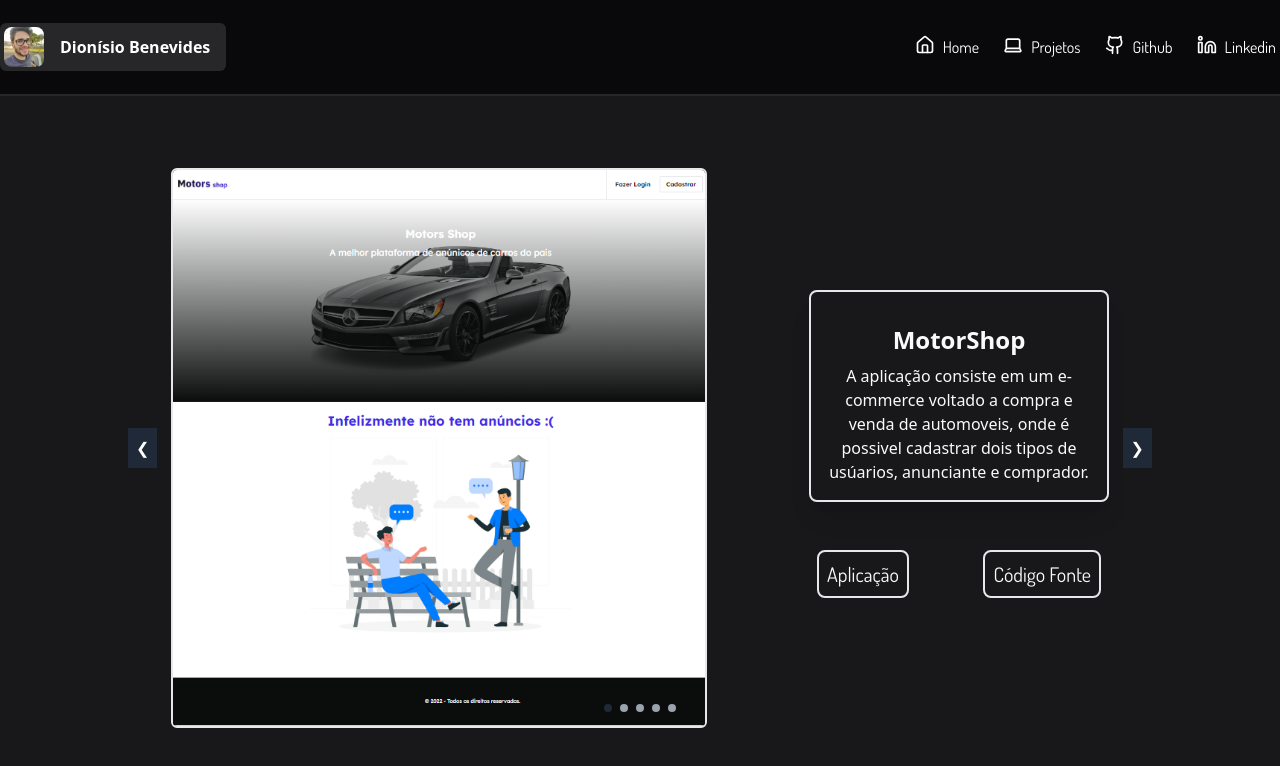
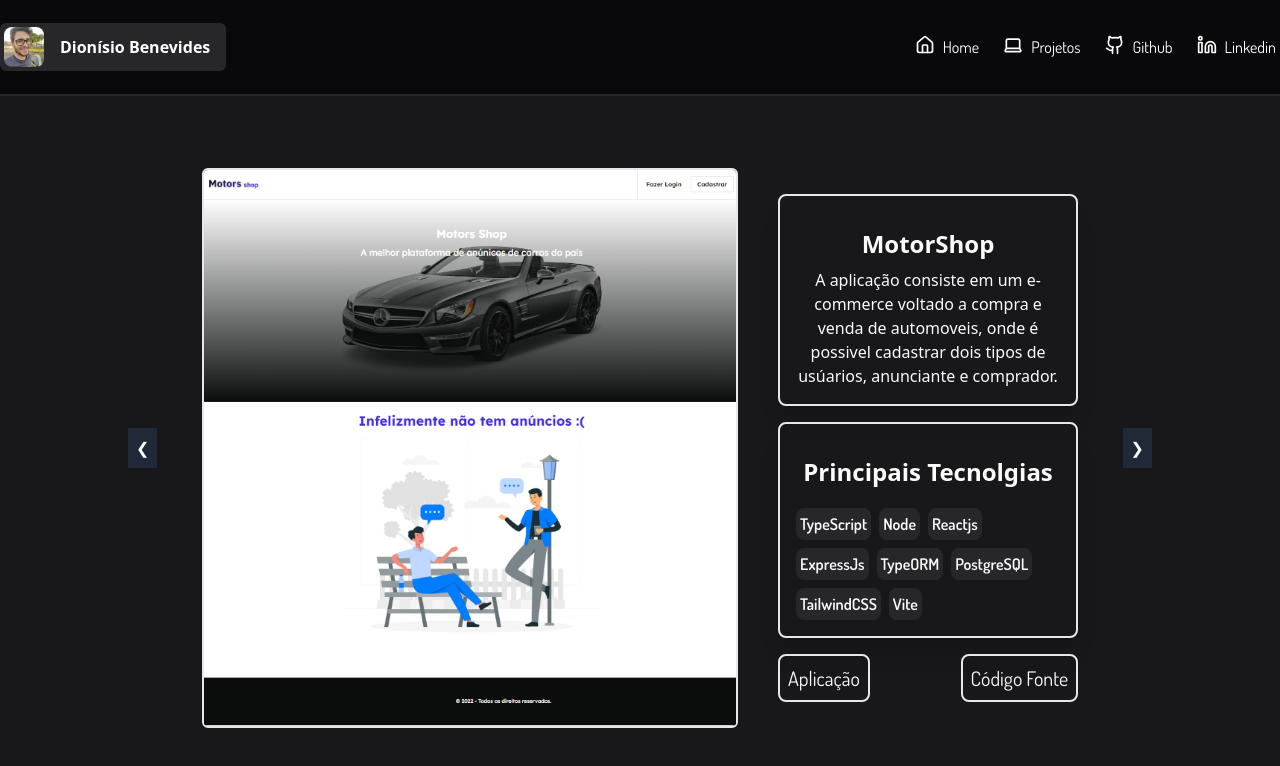
Before and after one commit to dbnvides/new-portfolio, a React (Vite) app: page / in a window 1280 px wide. Both pictures are taken after a click on the button "Projetos". Shown: the top 766 px of the page. Built offline with nearby package versions, Linux system fonts and the light colour scheme.

Commit message:
adding page projects

```diff
--- a/src/components/projetos.tsx
+++ b/src/components/projetos.tsx
@@ -15,6 +15,19 @@ export const Projetos = () => {
       name: 'MotorShop',
       descricao:
         'A aplicação consiste em um e-commerce voltado a compra e venda de automoveis, onde é possivel cadastrar dois tipos de usúarios, anunciante e comprador.',
+      repositorio:
+        'https://github.com/dbnvides/frontend-ecommerce-cars?tab=readme-ov-file',
+      deploy: 'https://frontend-ecommerce-cars.vercel.app/',
+      tecnologias: [
+        'TypeScript',
+        'Node',
+        'Reactjs',
+        'ExpressJs',
+        'TypeORM',
+        'PostgreSQL',
+        'TailwindCSS',
+        'Vite',
+      ],
     },
     {
       id: 2,
@@ -22,6 +35,15 @@ export const Projetos = () => {
       name: 'Junior Jobs',
       descricao:
         'A aplicação acima tem como objetivo facilitar essa busca, tanto para novos desenvolvedores quanto para empresas buscando novos colaboradores.',
+      repositorio: 'https://github.com/Project-Junior-Jobs/Junior-jobs',
+      deploy: 'https://junior-jobs-eta.vercel.app/',
+      tecnologias: [
+        'TypeScript',
+        'Reactjs',
+        'Styled-component',
+        'Json-server',
+        'YUP',
+      ],
     },
     {
       id: 3,
@@ -29,6 +51,20 @@ export const Projetos = () => {
       name: 'InOrbit',
       descricao:
         'A aplicação desenvolvida ajuda os usuários a monitorar suas metas semanais, promovendo uma execução mais eficiente e um controle melhor sobre suas atividades.',
+      repositorio: 'https://github.com/dbnvides/inorbit-web',
+      deploy: '',
+      tecnologias: [
+        'TypeScript',
+        'Node',
+        'PostgreSQL',
+        'Drizzle-orm',
+        'Fastify',
+        'Zod',
+        'Reactjs',
+        'TailwindCSS',
+        'Radix-ui',
+        'Vite',
+      ],
     },
     {
       id: 4,
@@ -36,6 +72,16 @@ export const Projetos = () => {
       name: 'Hamburgeria',
       descricao:
         'Aplicação voltada para compras de lanches e acompanhamentos, com sistemas de login e registro, sistema de carrinho e filtro para buscar os lanches, totalmente responsivo.',
+      repositorio: 'https://hamburgueria-2-0-azure.vercel.app/login',
+      deploy: 'https://hamburgueria-2-0-azure.vercel.app/login',
+      tecnologias: [
+        'TypeScript',
+        'Reactjs',
+        'Styled-component',
+        'ToastFy',
+        'Axios',
+        'YUP',
+      ],
     },
     {
       id: 5,
@@ -43,6 +89,17 @@ export const Projetos = () => {
       name: 'KenzieHub',
       descricao:
         'Aplicação voltada para desenvolvedores cujo o principal objetivo é anotar quais tecnologias voce tem conhecimento e colocar qual o grau de conhecimento.',
+      repositorio: 'https://github.com/dbnvides/kenzie-hub',
+      deploy: 'https://react-kenziehub.vercel.app/login',
+      tecnologias: [
+        'TypeScript',
+        'Reactjs',
+        'TailwindCSS',
+        'Framer-Motion',
+        'Styled-component',
+        'ToastFy',
+        'YUP',
+      ],
     },
   ]
 
@@ -68,7 +125,7 @@ export const Projetos = () => {
         {slides.map(slide => (
           <div
             key={slide.id}
-            className="min-w-full text-center flex gap-4 justify-around"
+            className="min-w-full text-center flex gap-10 justify-center"
           >
             <img
               src={slide.image}
@@ -76,23 +133,43 @@ export const Projetos = () => {
               className="w-max h-[70vh] object-contain border-2 rounded-md"
             />
             <div className="flex flex-col gap-10 justify-center">
+              <div className="flex flex-col gap-4">
                 <div className="border-2 h-max p-4 w-[300px] rounded-lg self-center shadow-xl">
                   <h2 className="text-2xl font-bold mt-4">{slide.name}</h2>
                   <p className="mt-2">{slide.descricao}</p>
                 </div>
-              <div className="flex justify-between p-2">
-                <button
-                  type="button"
+                <div className="border-2 h-max p-4 w-[300px] rounded-lg self-center shadow-xl gap-5 flex flex-col">
+                  <h2 className="text-2xl font-bold mt-4">
+                    Principais Tecnolgias
+                  </h2>
+                  <ul className="flex gap-2 flex-wrap">
+                    {slide.tecnologias.map((value, index) => (
+                      <li
+                        key={index}
+                        className="bg-zinc-800 w-max p-1 rounded-lg font-dosis font-semibold"
+                      >
+                        {value}
+                      </li>
+                    ))}
+                  </ul>
+                </div>{' '}
+                <div className="flex justify-between">
+                  {slide.deploy && (
+                    <a
+                      href={slide.deploy}
                       className="border-2 p-2 rounded-lg hover:bg-white hover:text-black font-dosis text-xl"
                     >
                       Aplicação
-                </button>
-                <button
-                  type="button"
+                    </a>
+                  )}
+
+                  <a
+                    href={slide.repositorio}
                     className="border-2 p-2 rounded-lg hover:bg-white hover:text-black font-dosis text-xl"
                   >
                     Código Fonte
-                </button>
+                  </a>
+                </div>
               </div>
             </div>
           </div>
@@ -114,20 +191,6 @@ export const Projetos = () => {
       >
         &#10095;
       </button>
-
-      {/* Indicators */}
-      <div className="absolute bottom-4 left-1/2 transform -translate-x-1/2 flex space-x-2">
-        {slides.map((_, idx) => (
-          <button
-            type="button"
-            key={idx}
-            className={`h-2 w-2 rounded-full ${
-              idx === currentSlide ? 'bg-gray-800' : 'bg-gray-400'
-            }`}
-            onClick={() => setCurrentSlide(idx)}
-          />
-        ))}
-      </div>
     </div>
   )
 }
```
Lines whose indentation alone changed are shown as unchanged.
